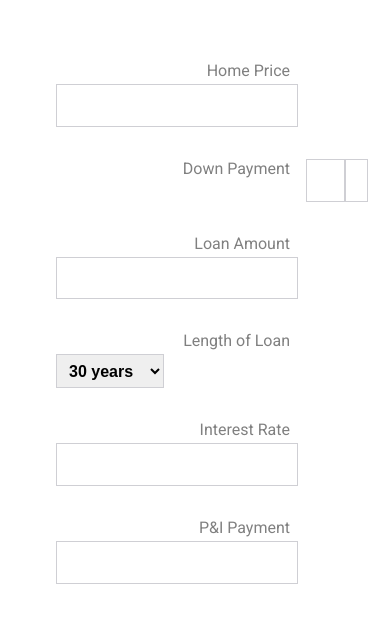
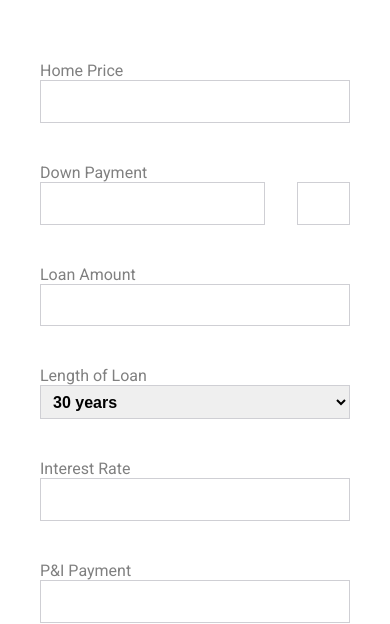
Before and after one commit to chingu-voyages/v26-toucans-team-01, a plain HTML site: page simpleVersion.html in a window 390 px wide. Shown: the part 511-1135 px from the top of the page. Drawn offline with nearby package versions, Linux system fonts and the light colour scheme.

Commit message:
fixed input layout for both web and mobile

```diff
--- a/simpleVersion.css
+++ b/simpleVersion.css
@@ -107,25 +107,26 @@ nav ul li a {
   font-weight: unset;
   margin-top: 2em;
 }
-
+/* INPUT LAYOUT */
 #simple-form .container label {
-  display: inline-block;
-  margin-bottom: 0.25em;
-  text-align: right;
-  clear: left;
-  width: 250px;
+  display: block;
+  width: 100%;
+  max-width: 100%;
   color: grey;
 }
 
 #simple-form .container input,
 select {
+  display: block;
+  width: 100%;
+  max-width: 100%;
   border: 1px solid #cfcfd4;
   line-height: 1.75;
   font-size: 1rem;
   padding: 0.4rem 0.8rem 0.4rem 0.5rem;
   font-weight: bold;
-  margin-left: 1em;
-  margin-bottom: 2em;
+  margin-bottom: 1.5em;
+
 }
 
 #simple-form .container input::-webkit-outer-spin-button,
@@ -135,7 +136,7 @@ select {
 }
 
 #simple-form .container #disclaimer {
-  margin-top: 3em;
+  margin-top: 5em;
   color: grey;
 }
 
@@ -143,25 +144,51 @@ select {
   font-size: 1.15em;
 }
 
-#down-payment-label {
-  grid-area: lbl;
-}
-#down-payment-amt {
-  grid-area: downinput;
-  width: 100%;
-  float: left;
-}
-#down-payment-pct {
-  grid-area: pct;
-  width: 50%;
-  float: right;
+.form-group {
+  display: flex;
+  flex-flow: row wrap;
+  margin: 0 -1rem 1rem -1rem;
 }
 
-.grid-1 {
-  display: grid;
-  grid-template-columns: repeat(3, auto);
-  grid-template-rows: repeat(1, auto);
-  grid-template-areas: "lbl downinput pct";
+[class*="form-col"] {
+  flex: 0 1 100%;
+  padding: 0 1rem;
+}
+
+.form-col-9 {
+  flex: 0 1 75%;
+  padding: 0 1rem;
+}
+
+.form-col-10 {
+  flex: 0 1 25%;
+  padding: 0 1rem;
+}
+
+@media (min-width: 576px) {
+  .form-col-4 {
+    flex: 0 0 33.3333%;
+    max-width: 33.3333%;
+  }
+
+  .form-col-8 {
+    flex: 0 0 66.66667%;
+    max-width: 66.66667%;
+  }
+
+  .form-col-9 {
+    flex: 0 0 50.0000025%;
+    max-width: 50.0000025%;
+  }
+
+  .form-col-10 {
+    flex: 0 0 16.6666675%;
+    max-width: 16.6666675%;
+  }
+
+  .offset-form-col-4 {
+    margin-left: 33.33333%;
+  }
 }
 
 @media screen and (min-width: 1135px) {
--- a/simpleVersion.html
+++ b/simpleVersion.html
@@ -42,45 +42,69 @@
 
           <h1 id="title-mortgage">Simple Mortgage Calculator</h1>
 
-          <div id="home-price">
+          <div id="home-price" class="form-group">
+              <div class="form-col-4">
                 <label>Home Price</label>
+              </div>
+              <div class="form-col-8">
                 <input type="number" name="home-price" id="home-price-input"/>
               </div>
-          <div id='down-payment' class="grid-1">
+          </div>
+          <div id='down-payment' class="form-group">
+              <div class="form-col-4">
                 <label for="down-payment-amt" id="down-payment-label" >
-                Down Payment
-            </label>
+                Down Payment</label>
+              </div>
+              <div class="form-col-9">
                 <input type="text" name="down-payment-amt" id="down-payment-amt"/>
+              </div>
+              <div class="form-col-10">
                 <input type="text" name="down-payment-pct" id="down-payment-pct"/>
               </div>
 
-          <!-- This is a new field - discuss with JS team -->
-          <div id='loan-amount'>
-            <label>Loan Amount</label>
-            <input type='number' name='loan-amount-input'>
           </div>
 
-          <div id='loan-years'>
+          <!-- This is a new field - discuss with JS team -->
+          <div id='loan-amount' class="form-group">
+            <div class ="form-col-4">
+                <label>Loan Amount</label>
+            </div>
+            <div class="form-col-8">
+                <input type='number' name='loan-amount-input'>
+
+            </div>
+          </div>
+          <div id='loan-years' class="form-group">
+            <div class="form-col-4">
                 <label for="length-of-loan" >
-                Length of Loan
-            </label>
+                Length of Loan</label>
+            </div>
+            <div class="form-col-8">
                 <select name="length-of-loan" id="length-of-loan" />
                     <option value="30">30 years</option>
                     <option value="20">20 years</option>
                     <option value="15">15 years</option>
                     <option value="10">10 years</option>
                 </select>
-
             </div>
-          <div id='interest-rate'>
+          </div>
+          <div id='interest-rate' class="form-group">
+            <div class="form-col-4">
                 <label for="interest-rate" >
                 Interest Rate
                 </label>
+            </div>
+            <div class="form-col-8">
                 <input type="text" name="interest-rate" id="interest-rate" />
             </div>
-          <div id='pi-payment'>
+          </div>
+          <div id='pi-payment'class="form-group">
+            <div class="form-col-4">
                 <label for="p&i-payment" >P&I Payment</label>
+            </div>
+            <div class="form-col-8">
                 <input type="number" name="p&i-payment-input">
+            </div>
           </div>
           <div id="disclaimer">
             <span id="disclaimer-title">Banking Disclaimer: </span>Lorem ipsum, dolor sit amet consectetur adipisicing elit. Nesciunt cumque necessitatibus quaerat quisquam saepe voluptatem, corrupti possimus velit accusantium reiciendis!
```
Lines whose indentation alone changed are shown as unchanged.
